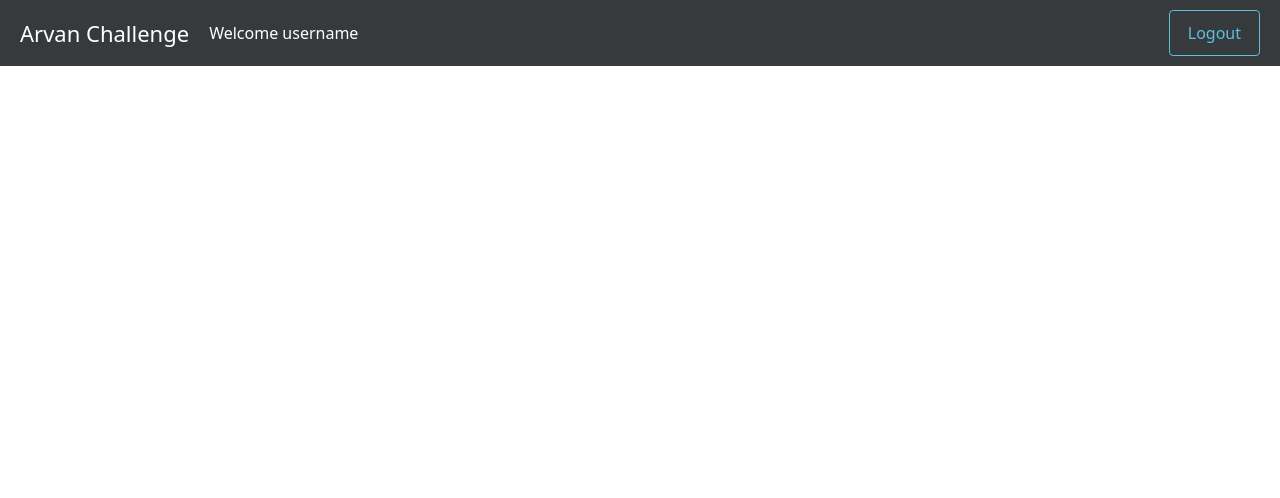
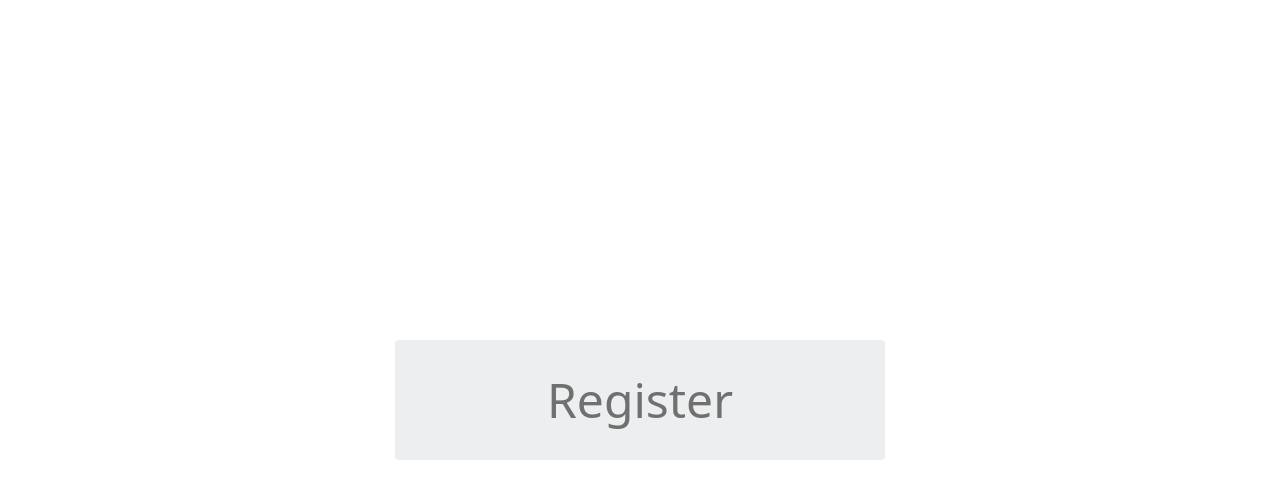
Before and after one commit to zahra-hanifi/arvan-challenge, a Vue app: page /auth/register in a window 1280 px wide. Shown: the top 498 px of the page. Built offline with nearby package versions, Linux system fonts and the light colour scheme.

Commit message:
Add register page's file

```diff
--- /dev/null
+++ b/src/pages/auth/register.vue
@@ -0,0 +1,11 @@
+<script setup></script>
+
+<template>
+  <div class="min-h-screen flex justify-center items-center">
+    <div class="p-5 bg-grey-300 rounded flex flex-col gap-y-5">
+      <div class="text-[#707070] text-5xl my-4 w-full sm:w-[450px] text-center">
+        Register
+      </div>
+    </div>
+  </div>
+</template>
--- a/src/router/index.js
+++ b/src/router/index.js
@@ -6,6 +6,15 @@ const index = [
     name: 'IndexPage',
     component: () => import('../pages/index.vue'),
   },
+  {
+    path: '/auth/register',
+    name: 'RegisterPage',
+    component: () => import('../pages/auth/register.vue'),
+    meta: {
+      layout: 'empty',
+      title: 'Register'
+    }
+  }
 ]
 
 const router = createRouter({
```
